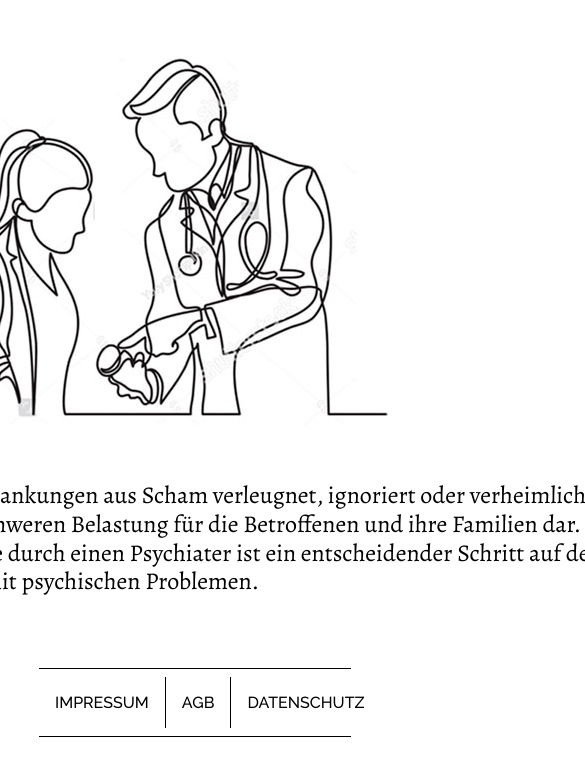
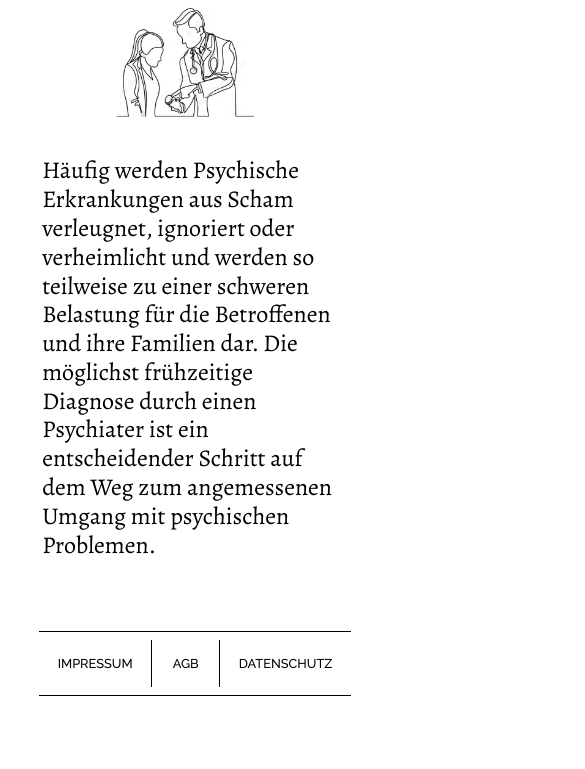
Before and after one commit to allarom/webseite-project, a plain HTML site: page index.html in a window 390 px wide. Shown: the part 1034-1803 px from the top of the page, 585 px wide, since content can reach past the window. After the commit the page ends 1762 px from the top, so only its background shows below. Drawn offline with nearby package versions, Linux system fonts and the light colour scheme; files whose address does not match are found by name.

Commit message:
homepage

```diff
--- a/index.html
+++ b/index.html
@@ -40,8 +40,8 @@
             <h2>Psychiatrie</h2>
             <p>Psychische Erkrankungen, ob akut, situativ oder langfristig, sind  zumeist eine belastende Tatsache für die Betroffenen wie auch Angehörigen und bringen Konflikte und Unsicherheiten im Umgang mit sich. Oft hat man reine Klischees wie „Stimmen hören, krankhafte Zwänge oder Persönlichkeitsstörungen“ als Bild im Kopf, dabei ist es wichtig genau hinzusehen und möglichen ‚Störungen’ auf den Grund zu gehen. </p>
           </section>
-          <section>
-            <img src="images/psychiatrie-homepage-illu.jpg" alt="psychiatrie">
+          <section class="sc-cont">
+            <img src="images/psychiatrie-homepage-illu.jpg" alt="psychiatrie" class="illustration">
             <p>Häufig werden Psychische Erkrankungen aus Scham verleugnet, ignoriert oder verheimlicht und werden so teilweise zu einer schweren Belastung für die Betroffenen und ihre Familien dar. Die möglichst frühzeitige Diagnose durch einen Psychiater ist ein entscheidender Schritt auf dem Weg zum angemessenen Umgang mit psychischen Problemen. </p>
           </section>
         </div>
--- a/style.css
+++ b/style.css
@@ -110,13 +110,18 @@ nav, footer {
   border-bottom:  1px solid black;
 }
 /* ---- main ---- */
+
+section {
+  width: 80%;
+}
+
 .content {
   display: flex;
   flex-wrap: wrap;
   justify-content: center;
-  width: 80%;
   margin: 0 auto;
 }
+
 
 .illustration {
   width: 100%;
@@ -124,4 +129,37 @@ nav, footer {
 }
 
 
+@media (max-width: 500px) {
+  .logo-name {
+    flex-wrap: wrap;
+  }
+
+.logo {
+  flex: 1 0 100%;
+}
+
+.name {
+  flex: 1 0 100%;
+}
+
+nav, footer {
+overflow-x: auto;
+}
+
+td {
+font-size: 0.8rem;
+padding: 0.3rem;
+}
+
+.illustration {
+  width: 100%;
+}
+
+section {
+  width: 98%;
+}
+
+
+ }
+
 /* ---- footer ---- */
```
